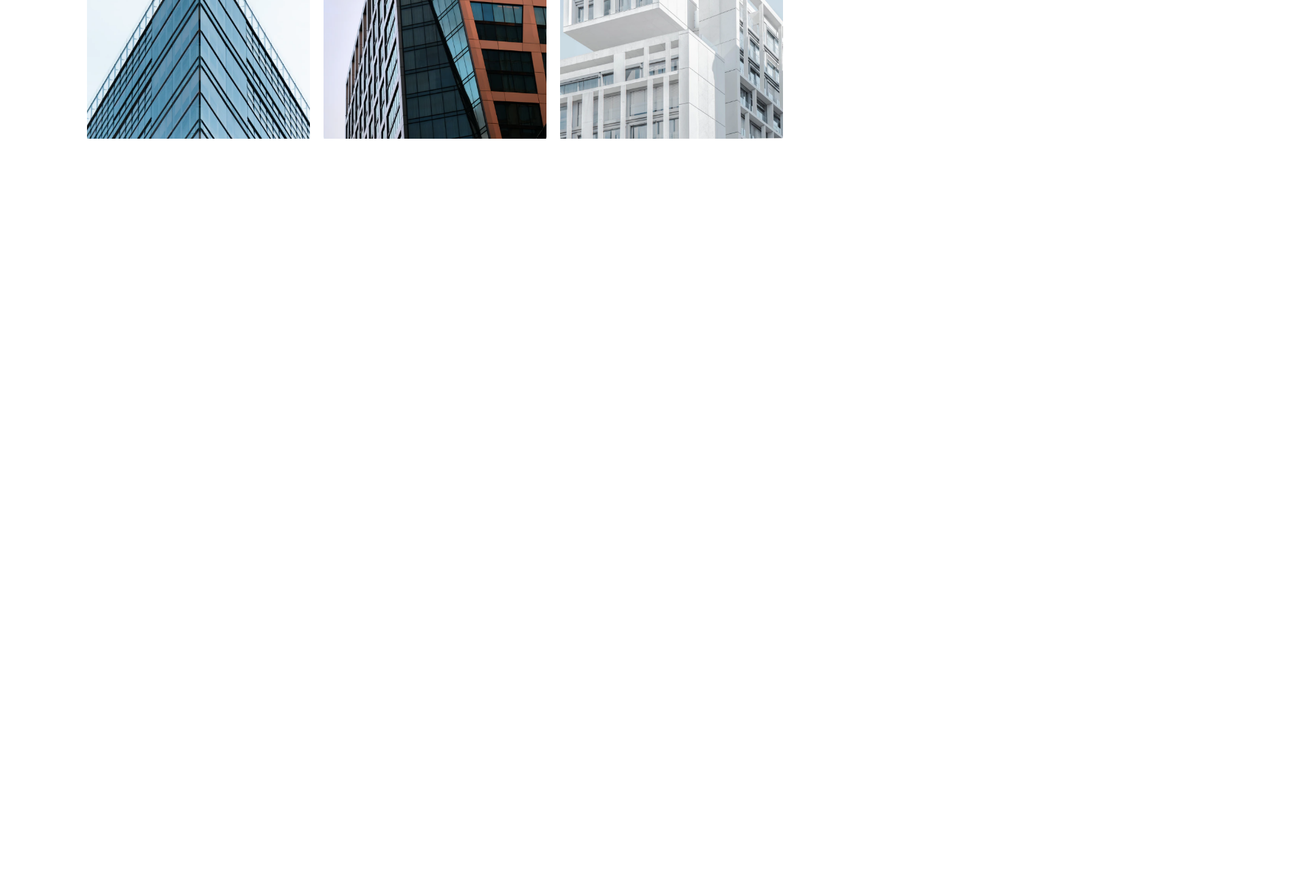
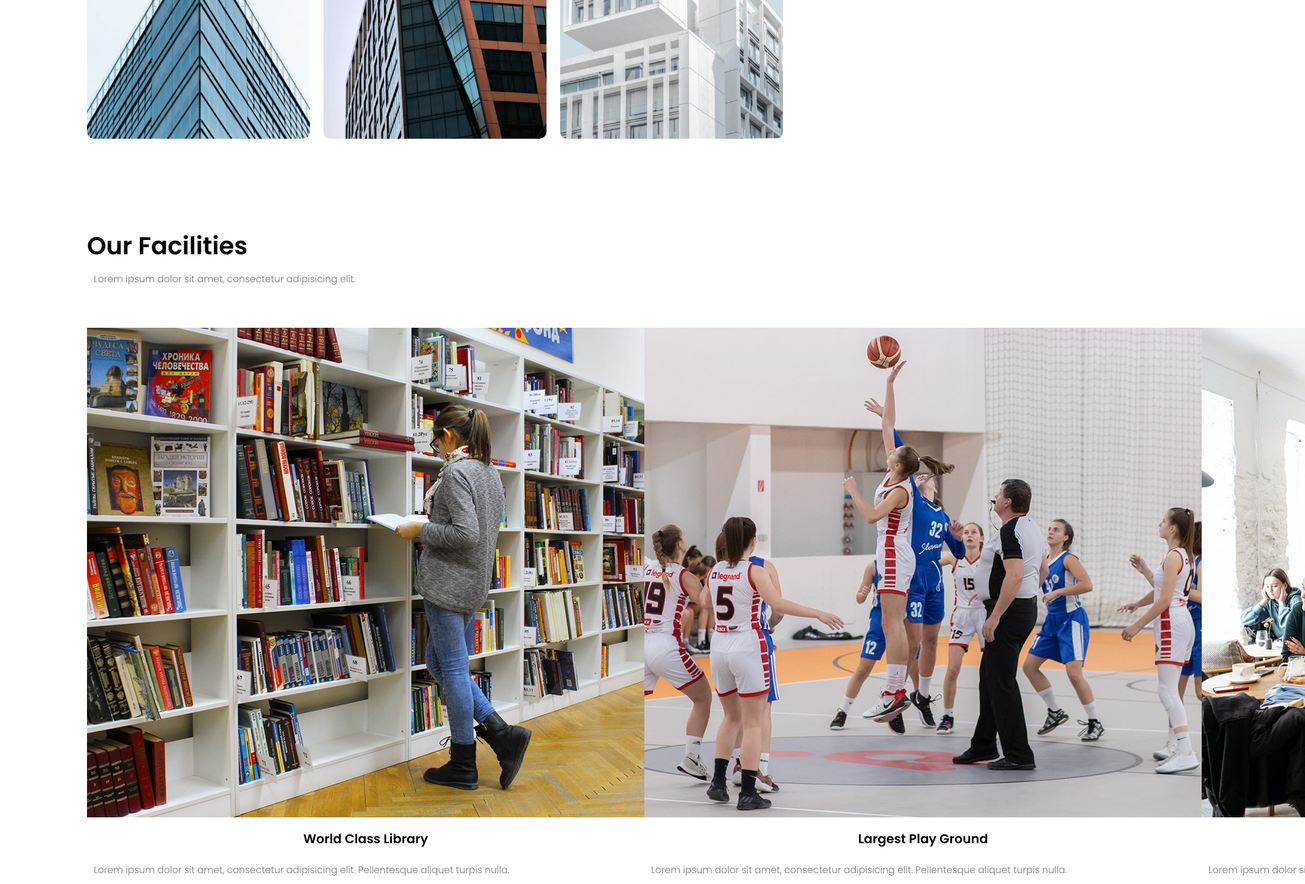
Before and after one commit to lmancbr7/University-website, a plain HTML site: page index.html in a window 1280 px wide. Shown: the part 1799-3099 px from the top of the page at 68% size, 1920 px wide, since content can reach past the window. Before the commit the page ends 2040 px from the top, so only its background shows below. Drawn offline with Linux system fonts and the light colour scheme.

Commit message:
University-website

```diff
--- a/index.html
+++ b/index.html
@@ -95,6 +95,33 @@
         </div>
     </section>
 
+    <!-- Facilities -->
+    <section class="facilities">
+        <h1>Our Facilities</h1>
+        <p>Lorem ipsum dolor sit amet, consectetur adipisicing elit.</p>
+
+        <div class="row">
+            <div class="facilities-col">
+                <img src="eduford_img/library.png">
+                <h3>World Class Library</h3>
+                <p>Lorem ipsum dolor sit amet, consectetur adipisicing elit.
+                Pellentesque aliquet turpis nulla.</p>
+            </div>
+            <div class="facilities-col">
+                <img src="eduford_img/basketball.png">
+                <h3>Largest Play Ground</h3>
+                <p>Lorem ipsum dolor sit amet, consectetur adipisicing elit.
+                Pellentesque aliquet turpis nulla.</p>
+            </div>
+            <div class="facilities-col">
+                <img src="eduford_img/cafeteria.png">
+                <h3>Tasty and Healthy Food</h3>
+                <p>Lorem ipsum dolor sit amet, consectetur adipisicing elit.
+                Pellentesque aliquet turpis nulla.</p>
+            </div>
+        </div>
+    </section>
+
 
     <!-- JavaScript for Toggle Menu -->
     <script>
--- a/style.css
+++ b/style.css
@@ -176,6 +176,7 @@ h3{
 }
 .campus-col img{
     width: 100%;
+    display: block;
 }
 .layer{
     background: transparent;
@@ -205,3 +206,11 @@ h3{
     bottom: 49%;
     opacity: 1;
 }
+
+/* Facilities */
+.facilities{
+    width: 80%;
+    margin: auto;
+    text-align: auto;
+    padding-top: 100px;
+}
```
